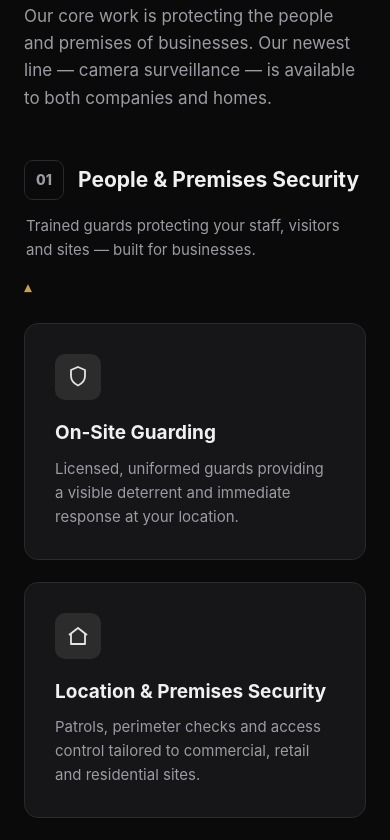
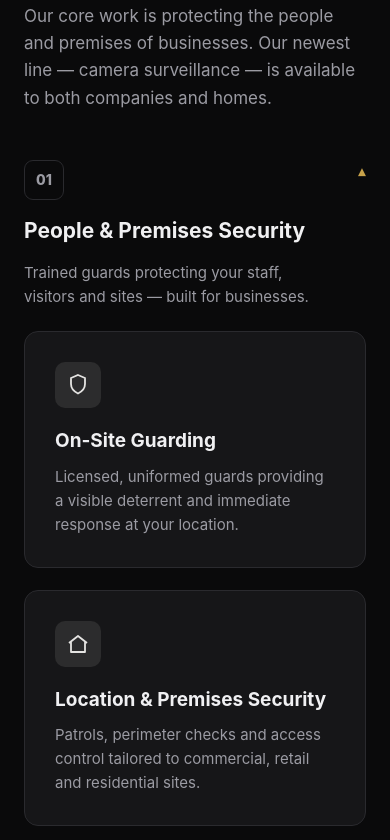
Before and after one commit to Lex06/vanguard-security, a plain HTML site: page index.html in a window 390 px wide. Shown: the part 1369-2209 px from the top of the page. Drawn offline with Linux system fonts and the light colour scheme.

Commit message:
Fix mobile layout of collapsible category headers

```diff
--- a/index.html
+++ b/index.html
@@ -166,6 +166,9 @@
     .feature{padding:32px}.stats{grid-template-columns:1fr}
     section{padding:56px 0}
     .hero-watermark .wing{display:none}
+    .cat-label{position:relative;padding-right:34px}
+    .cat-label p{margin-left:0;max-width:100%;flex:1 1 100%;order:3}
+    .cat-arrow{position:absolute;top:0;right:0}
   }
 </style>
 </head>
```
